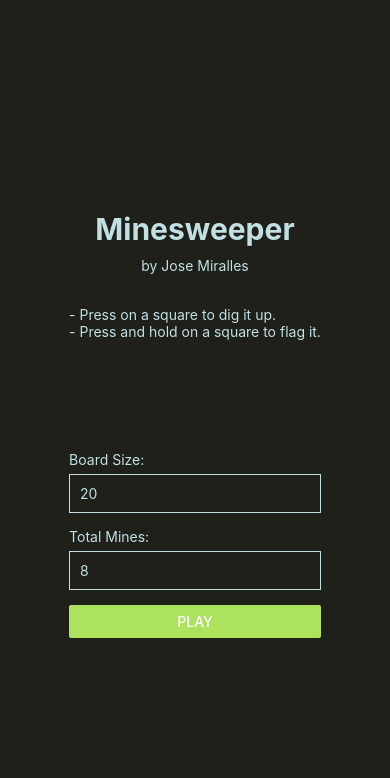
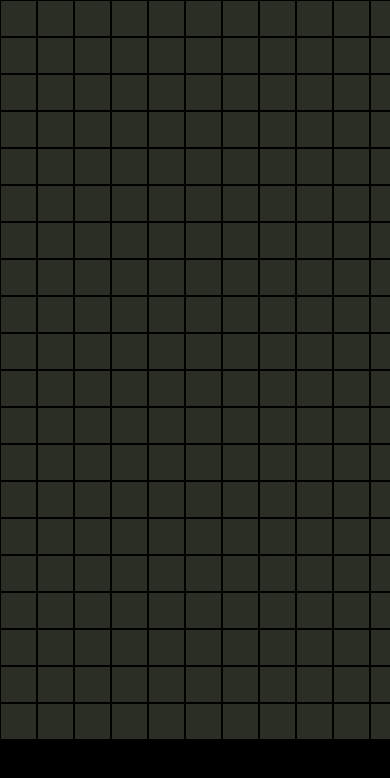
Before and after one commit to JoseMiralles/Minesweeper-React-Native, a React Native app: screen / in a window 390 px wide. Shown: the top 778 px of the page. Built offline with nearby package versions, Linux system fonts and the light colour scheme.

Commit message:
Tested some changes

```diff
--- a/components/GameBoard.tsx
+++ b/components/GameBoard.tsx
@@ -137,7 +137,7 @@ const styles = StyleSheet.create({
     main: {
         flex: 1,
         // flexGrow: 1,
-        // flexDirection: "column",
+        flexDirection: "column",
         // alignItems: "center",
         // justifyContent: "center",
         backgroundColor: "black",
--- a/components/NewGameForm.tsx
+++ b/components/NewGameForm.tsx
@@ -1,4 +1,4 @@
-import React, { useState } from "react";
+import React, { useEffect, useState } from "react";
 import { TextInput, View, Text, Button, StyleSheet, KeyboardAvoidingView, SafeAreaView } from "react-native";
 import { useSetRecoilState } from "recoil";
 import Game from "../game/Game";
@@ -20,6 +20,8 @@ const NewGameForm = () => {
             setGameParams({ size, totalMines });
         }
     };
+
+    useEffect(()=>{createGame()}, []);
 
     return (
         <SafeAreaView style={styles.main}>
```
Also changed, not shown: 1 other file (tests, documents, lock files or other folders).
